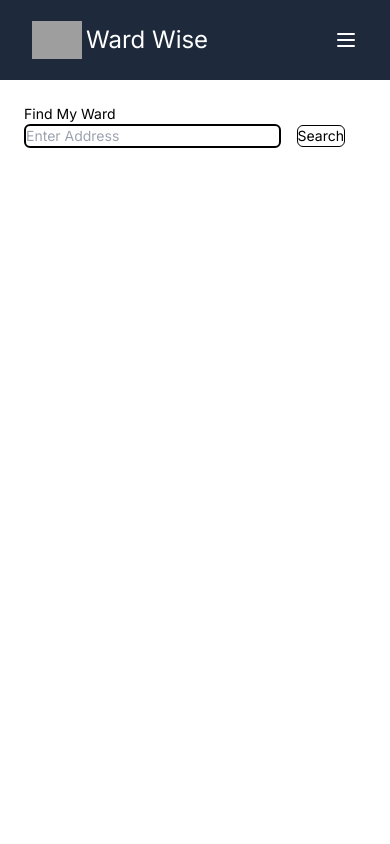
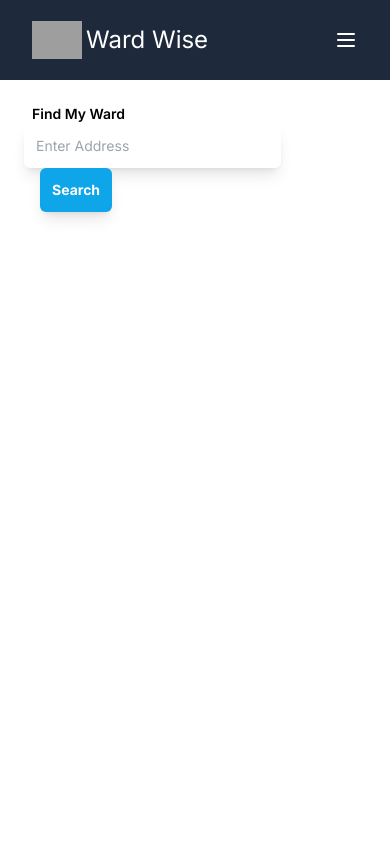
Before and after one commit to ward-wise/ward-wise-front-end, a Next.js app: page /find-my-ward in a window 390 px wide. Shown: the top 844 px of the page. Built offline with nearby package versions, Linux system fonts and the light colour scheme; grey boxes are pictures that could not be loaded.

Commit message:
restyled components to match entries elsewhere on site, and re-figured responsive design

```diff
--- a/app/components/ui/find-my-ward/AlderContactCard.tsx
+++ b/app/components/ui/find-my-ward/AlderContactCard.tsx
@@ -43,9 +43,9 @@ export default async function AlderContactCard({
   };
 
   return (
-    <div className="p-2 rounded-md border-solid border-2 border-black w-3/4">
+    <div className="p-2 border-1 border-gray-400 p-3 w-3/4 rounded-md shadow-lg lg:w-2/3">
       <h2 className="text-center">{alderperson}</h2>
-      <div className="flex gap-x-2 mt-2">
+      <div className="md:flex md:gap-x-2 md:justify-between mt-2">
         {/* It's OK to leave this an `img` because it's just a statically-sized avatar,
             regardless of platform */}
         <img
@@ -54,7 +54,7 @@ export default async function AlderContactCard({
           width={100}
           height={100}
         />
-        <div className="grow ">
+        <div className="flex flex-col gap-y-2 mt-2">
           <p>
             <a href={`tel:${phone}`}>
               <Phone /> {phone}
@@ -77,7 +77,7 @@ export default async function AlderContactCard({
             </a>
           </p>
         </div>
-        <div className="flex flex-col">
+        <div className="flex gap-2 md:flex-col items-center">
           {websites &&
             Object.keys(websites).map((site) => (
               <a
@@ -85,6 +85,7 @@ export default async function AlderContactCard({
                 key={site}
                 target="_blank"
                 rel="noopener noreferrer"
+                className="w-6"
               >
                 {webIcons[site as keyof WebsiteType]}
               </a>
--- a/app/components/ui/find-my-ward/WardSearch.tsx
+++ b/app/components/ui/find-my-ward/WardSearch.tsx
@@ -86,16 +86,18 @@ export default function WardSearch() {
   return (
     <>
       <form onSubmit={handleSubmit}>
-        <label htmlFor="address" className="block">
+        <label htmlFor="address" className="block ml-2 font-semibold">
           Find My Ward
         </label>
         <input
           id="address"
           name="address"
           placeholder="Enter Address"
-          className="border-2 border-black rounded-md w-3/4"
+          className="border-1 border-gray-400 p-3 w-3/4 rounded-md shadow-lg"
         />
-        <button className="ml-4 border border-black rounded-md">Search</button>
+        <button className="ml-4 p-3 shadow-lg bg-sky-500 text-white font-bold rounded-md text-center">
+          Search
+        </button>
       </form>
       {responseError && <p>{responseError}</p>}
     </>
--- a/app/components/ui/find-my-ward/WardSpendingButton.tsx
+++ b/app/components/ui/find-my-ward/WardSpendingButton.tsx
@@ -18,7 +18,7 @@ export default function WardSpendingButton() {
     return (
       <button
         onClick={handleClick}
-        className="p-2 border-2 border-black rounded-md"
+        className="p-3 shadow-lg bg-sky-500 text-white font-bold rounded-md text-center w-3/4 lg:w-96"
       >{`View spending for ward ${currentWard}`}</button>
     );
 }
```
